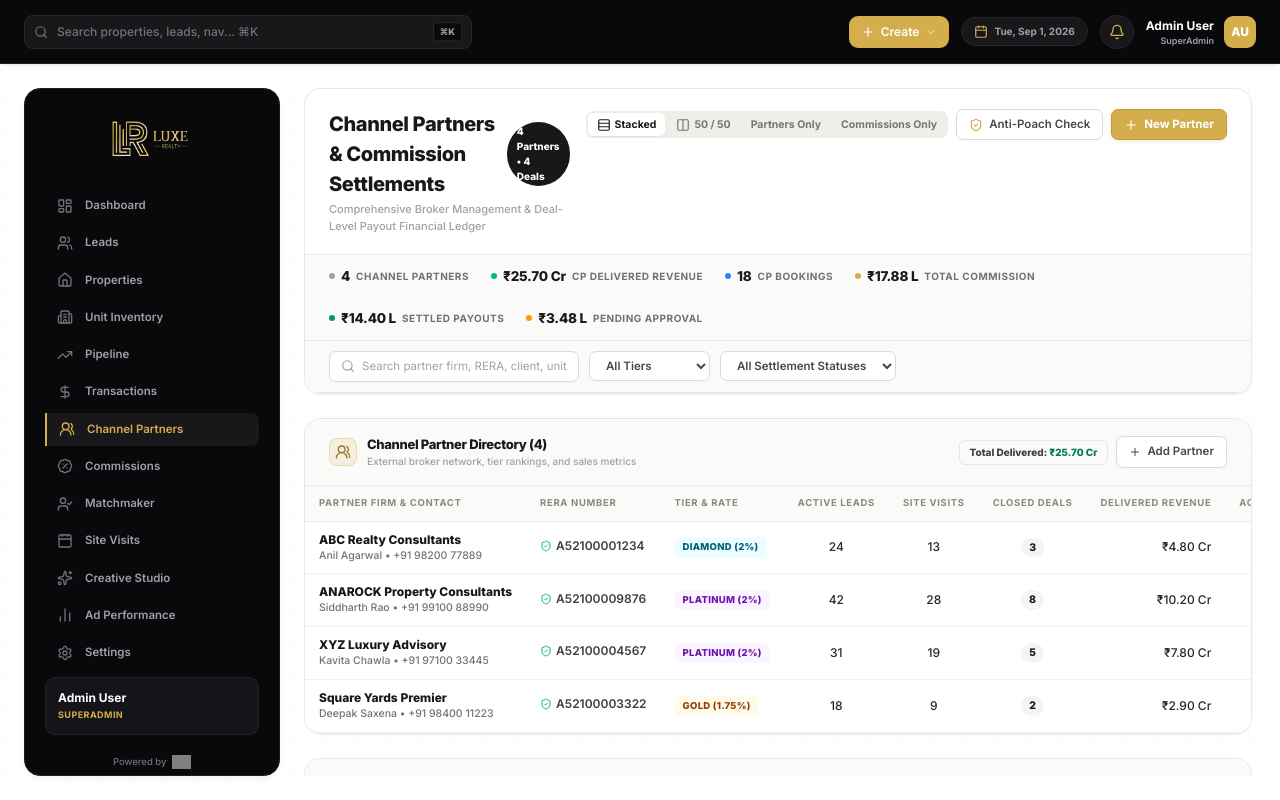
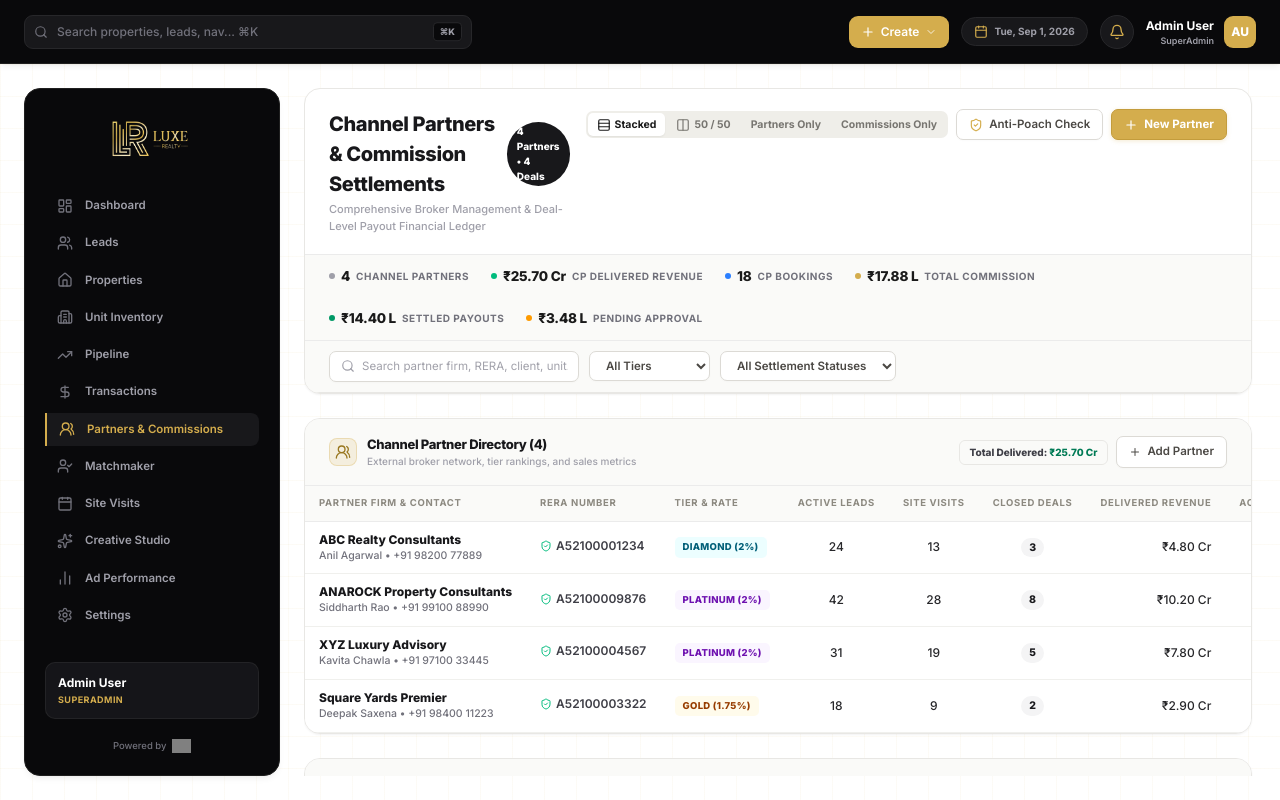
Before and after one commit to abubakarop461-bit/Saas-tool-, a Next.js app: page /channel-partners in a window 1280 px wide. Built offline with nearby package versions, Linux system fonts and the light colour scheme; grey boxes are pictures that could not be loaded.

Commit message:
feat(nav): unify Channel Partners and Commissions into single 'Partners & Commissions' sidebar item with automatic redirect

```diff
--- a/app/commissions/page.tsx
+++ b/app/commissions/page.tsx
@@ -1,7 +1,15 @@
 "use client";
 
+import { useEffect } from 'react';
+import { useRouter } from 'next/navigation';
 import ChannelPartnersAndCommissionsPage from '@/app/channel-partners/page';
 
 export default function CommissionsPage() {
+  const router = useRouter();
+
+  useEffect(() => {
+    router.replace('/channel-partners');
+  }, [router]);
+
   return <ChannelPartnersAndCommissionsPage />;
 }
--- a/components/layout/SidebarNav.tsx
+++ b/components/layout/SidebarNav.tsx
@@ -33,8 +33,7 @@ export function SidebarNav({ onClose, className = '' }: { onClose?: () => void;
     { title: 'Unit Inventory', href: '/inventory', icon: Building2 },
     { title: 'Pipeline', href: '/pipeline', icon: TrendingUp },
     { title: 'Transactions', href: '/transactions', icon: DollarSign },
-    { title: 'Channel Partners', href: '/channel-partners', icon: Users2 },
-    { title: 'Commissions', href: '/commissions', icon: BadgePercent },
+    { title: 'Partners & Commissions', href: '/channel-partners', icon: Users2 },
     { title: 'Matchmaker', href: '/matchmaking', icon: UserCheck },
     { title: 'Site Visits', href: '/site-visits', icon: Calendar },
     { title: 'Creative Studio', href: '/dashboard/creative-studio', icon: Sparkles },
@@ -64,7 +63,10 @@ export function SidebarNav({ onClose, className = '' }: { onClose?: () => void;
         {/* Navigation Items */}
         <nav className="space-y-1">
           {filteredNavItems.map((item) => {
-            const isActive = pathname === item.href || (pathname !== '/' && item.href !== '/' && pathname.startsWith(item.href));
+            const isActive =
+              pathname === item.href ||
+              (pathname !== '/' && item.href !== '/' && pathname.startsWith(item.href)) ||
+              (item.href === '/channel-partners' && pathname.startsWith('/commissions'));
             const Icon = item.icon;
             return (
               <Link
```
